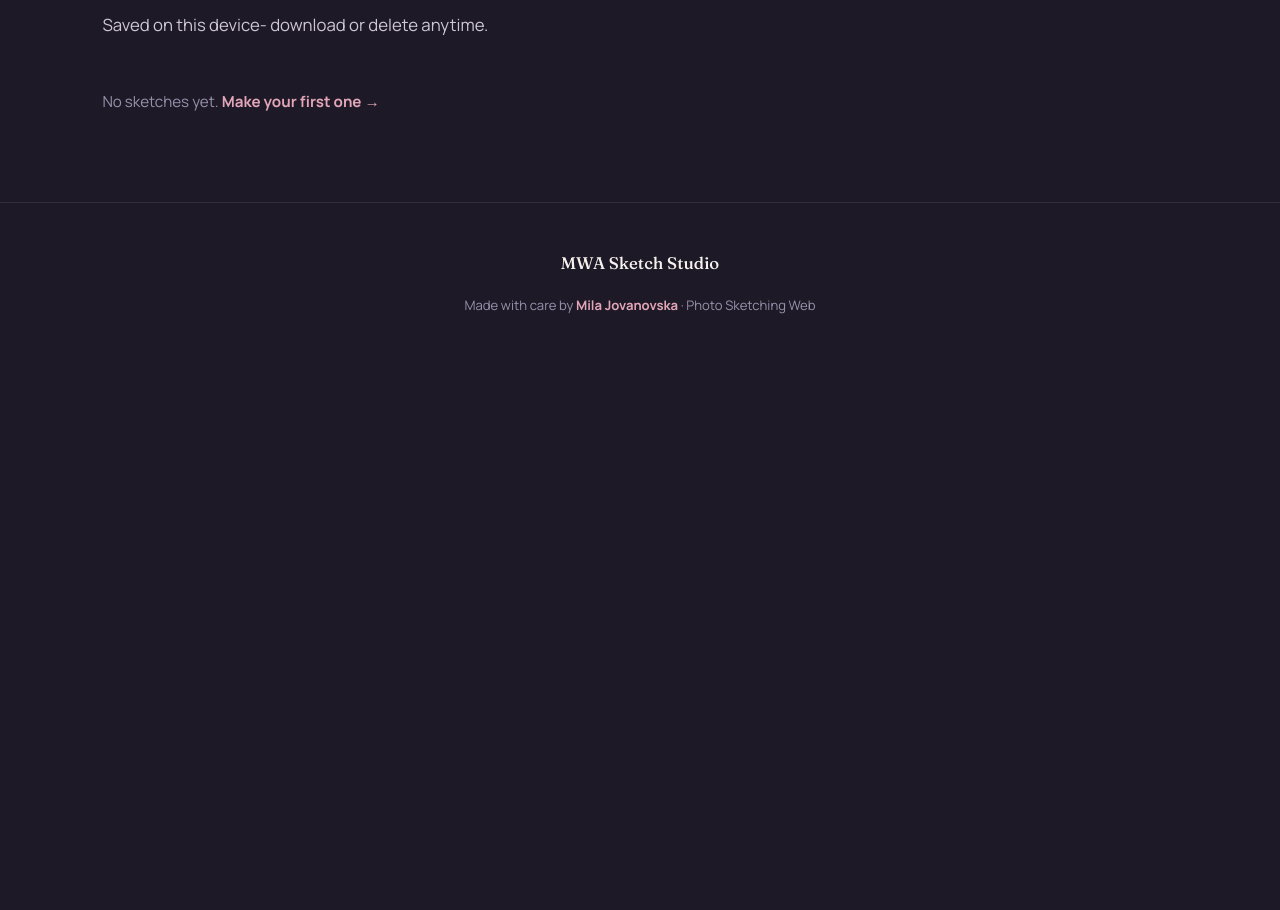
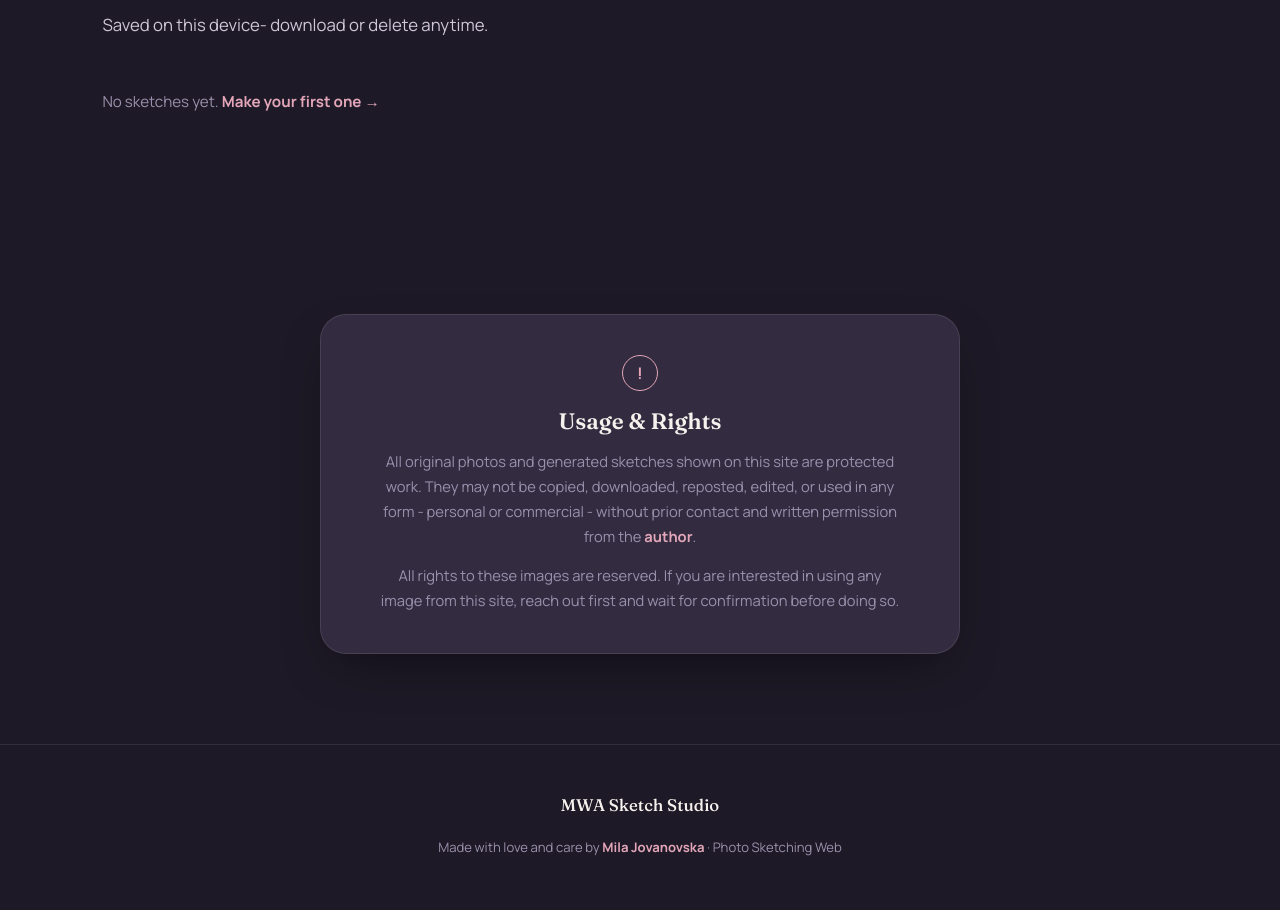
Before and after one commit to milajovanovska/MWA_Sketch_Studio, a Flask app: page / in a window 1280 px wide. Shown: the part 3992-4902 px from the top of the page. Before the commit the page ends 4306 px from the top, so only its background shows below. Run offline with Flask 3, Linux system fonts and the light colour scheme; data that the repository does not hold is empty.

Commit message:
feat: add usage and rights section

```diff
--- a/static/style.css
+++ b/static/style.css
@@ -364,3 +364,29 @@
   .hero__actions .btn{ width:100%; }
   .hero__stats{ gap:30px; }
 }
+
+.rights__box{
+  max-width:640px; margin:0 auto; text-align:center;
+  background:var(--surface); border:1px solid var(--line); border-radius:var(--radius-lg);
+  padding:40px 32px; box-shadow:var(--shadow-soft);
+}
+.rights__mark{
+  display:inline-flex; align-items:center; justify-content:center;
+  width:36px; height:36px; border-radius:50%;
+  border:1px solid var(--accent-rose); color:var(--accent-rose);
+  font-weight:700; margin-bottom:16px;
+}
+.rights__title{
+  font-size:1.4rem; margin-bottom:14px;
+}
+.rights__text{
+  font-size:.92rem; line-height:1.7; color:var(--text-low);
+  max-width:520px; margin:0 auto 14px;
+}
+.rights__text:last-child{ margin-bottom:0; }
+
+.footer__logo a{ transition:color .25s; }
+.footer__logo a:hover{ color:var(--accent-rose); text-decoration:underline; }
+
+.rights__text a{ color:var(--accent-rose); font-weight:700; }
+.rights__text a:hover{ text-decoration:underline; }
--- a/templates/index.html
+++ b/templates/index.html
@@ -206,9 +206,21 @@
   </div>
   <div class="gallery-grid" id="gallery-grid"></div>
 </section>
+<section id="rights" class="section rights">
+  <div class="rights__box">
+    <span class="rights__mark">!</span>
+    <h2 class="rights__title">Usage & Rights</h2>
+   <p class="rights__text">
+      All original photos and generated sketches shown on this site are protected work. They may not be copied, downloaded, reposted, edited, or used in any form - personal or commercial - without prior contact and written permission from the <a target="_blank" href="https://www.linkedin.com/in/milajovanovsska/">author</a>.
+    </p>
+    <p class="rights__text">
+      All rights to these images are reserved. If you are interested in using any image from this site, reach out first and wait for confirmation before doing so.
+    </p>
+  </div>
+</section>
 <footer class="footer">
-  <div class="footer__logo">MWA Sketch Studio</div>
-  <p class="footer__line">Made with care by <a target="_blank" href="https://www.linkedin.com/in/milajovanovsska/">Mila Jovanovska</a> · Photo Sketching Web</p>
+  <div class="footer__logo"> <a target="_blank" href="https://www.linkedin.com/in/milajovanovsska/">MWA Sketch Studio</a></div>
+  <p class="footer__line">Made with love and care by <a target="_blank" href="https://www.instagram.com/milas_worldofart?utm_source=ig_web_button_share_sheet&igsh=ZDNlZDc0MzIxNw==">Mila Jovanovska</a> · Photo Sketching Web</p>
 </footer>
 
 <div class="toast hidden" id="toast"></div>
```
